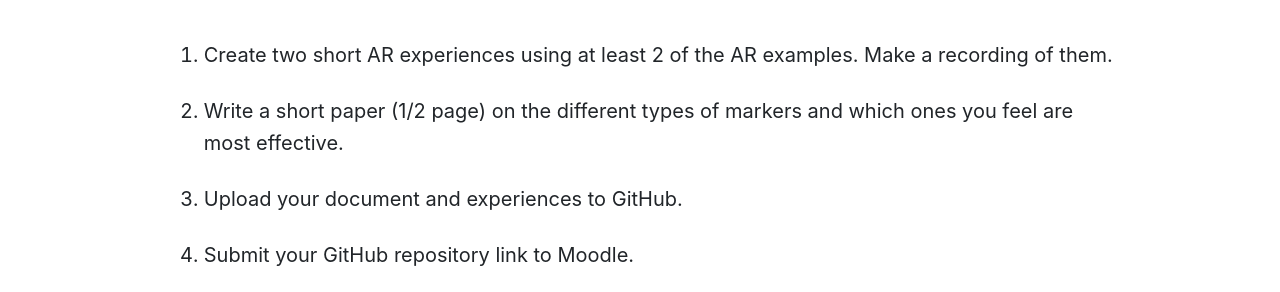
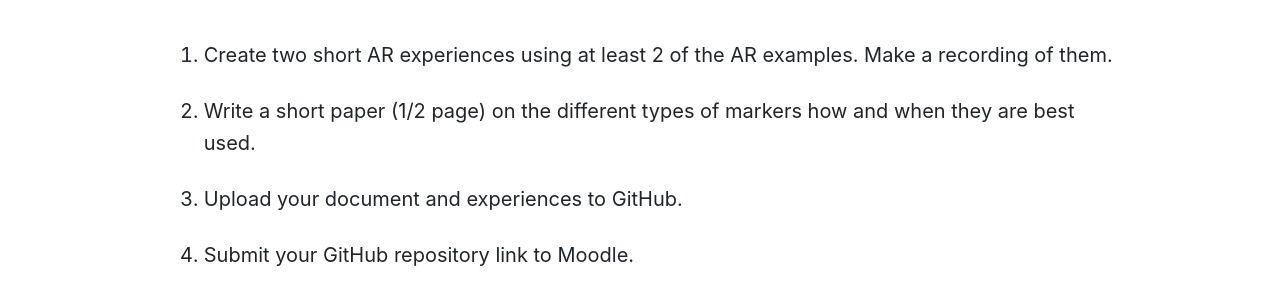
Before and after one commit to Montana-Media-Arts/391_ARVR-Fall2020, a Jekyll site: the page built from modules/week-2/_posts/2017-01-09-homework.md, in a window 1280 px wide. Shown: the part 702-994 px from the top of the page. Built offline with Jekyll 4.4.1, drawn with Linux system fonts in a browser that asks for light colours; nearby versions of some CDN libraries.

Commit message:
Update 2017-01-09-homework.md

```diff
--- a/modules/week-2/_posts/2017-01-09-homework.md
+++ b/modules/week-2/_posts/2017-01-09-homework.md
@@ -10,6 +10,6 @@
 This week is an introduction to Augmented Reality. Read about Augmented Reality and think about its uses.
 
 1.	Create two short AR experiences using at least 2 of the AR examples.  Make a recording of them.
-2.	Write a short paper (1/2 page) on the different types of markers and which ones you feel are most effective.
+2.	Write a short paper (1/2 page) on the different types of markers how and when they are best used.
 3.	Upload your document and experiences to GitHub.
 4.	Submit your GitHub repository link to Moodle.
```
